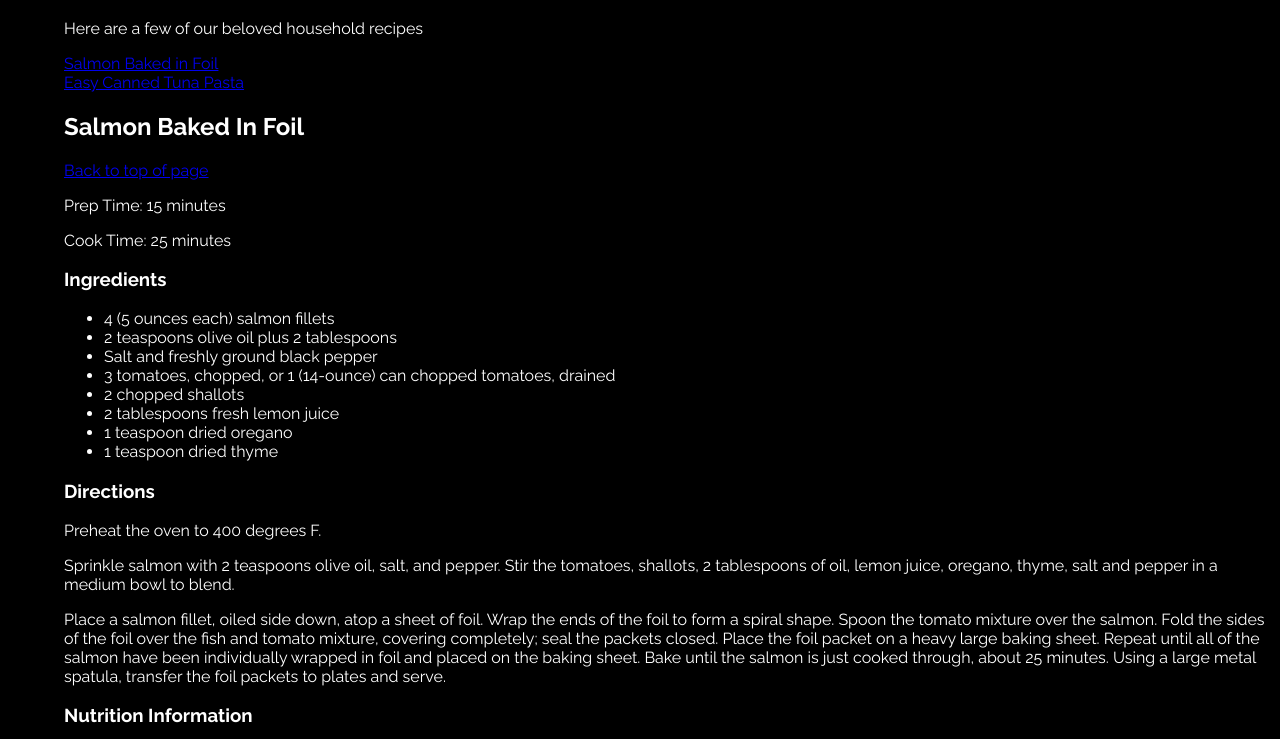
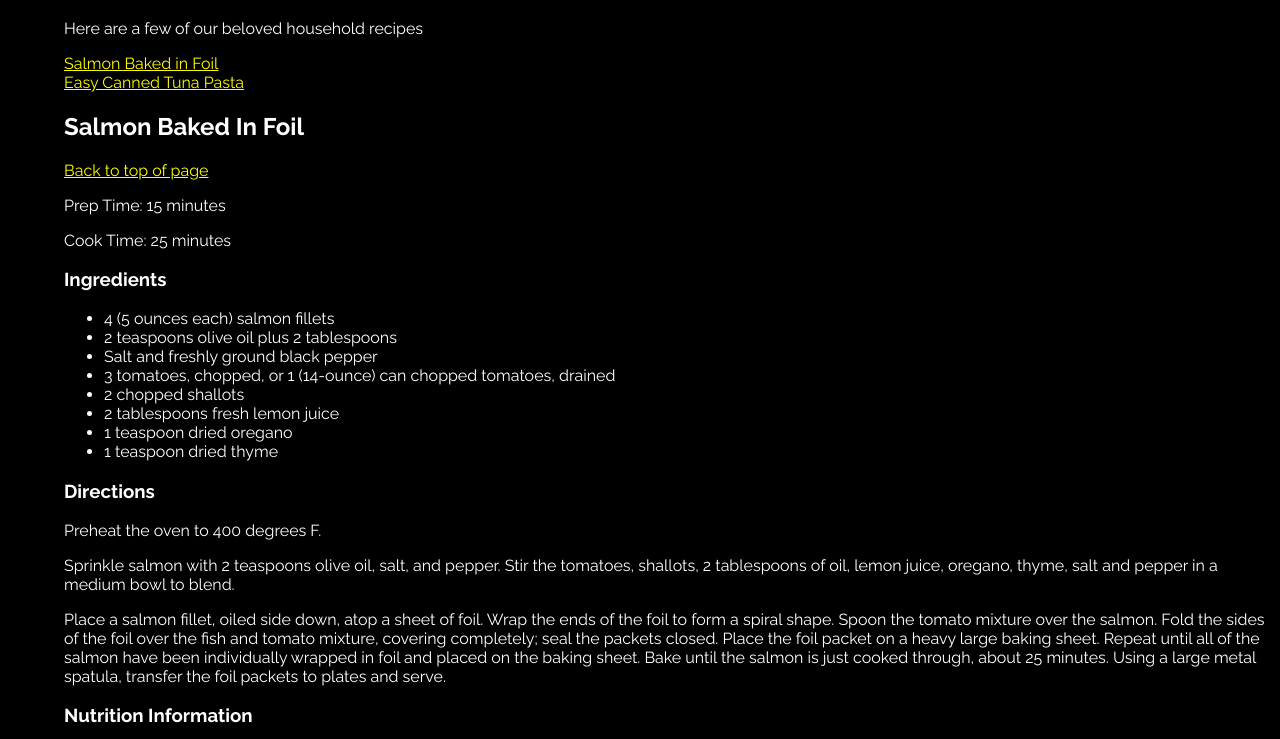
Before and after one commit to quarenee/quarenee.github.io, a plain HTML site: page index.html in a window 1280 px wide. Shown: the part 61-800 px from the top of the page. Drawn offline with Linux system fonts and the light colour scheme.

Commit message:
Update stylesheet.css

```diff
--- a/stylesheet.css
+++ b/stylesheet.css
@@ -4,3 +4,5 @@ body {font-family: raleway;
   margin-left: 5%;
   margin-right: 5%
   font-size: 16px}
+a {color: yellow}
+a:visited {color: green}
```
